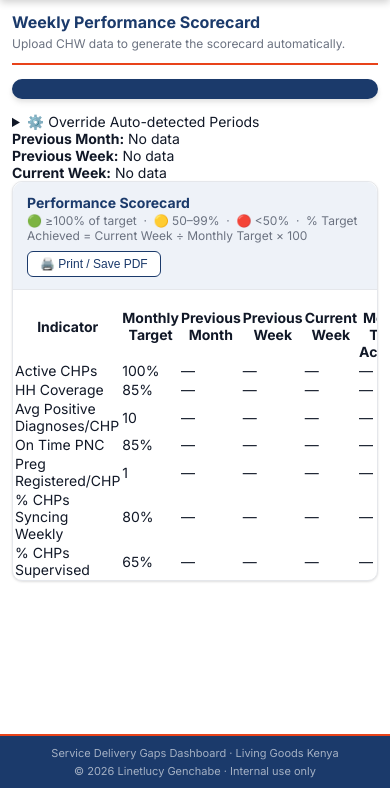
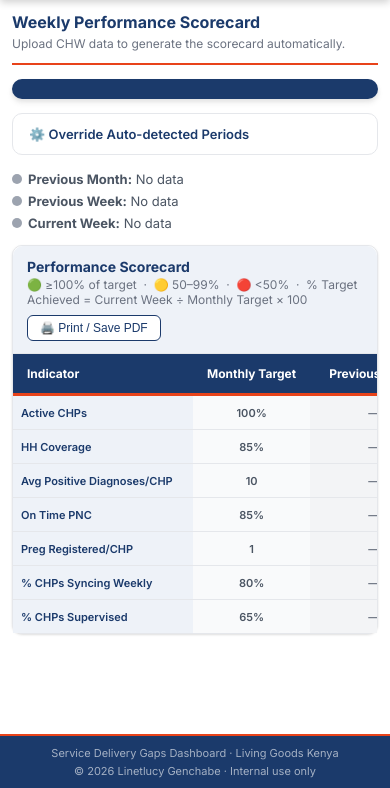
Before and after one commit to linetlucy-genchabe/Service-Delivery-Gaps, a Django app: page /scorecard/ in a window 390 px wide. Shown: the part 56-844 px from the top of the page. Run offline with Django 4.2, Linux system fonts and the light colour scheme; data that the repository does not hold is empty.

Commit message:
Add scorecard table styles, comparison bar styles and print media query

```diff
--- a/dashboard/static/dashboard/css/styles.css
+++ b/dashboard/static/dashboard/css/styles.css
@@ -734,3 +734,86 @@ body {
 .dot-yellow { background: var(--yellow); }
 .dot-cyan   { background: var(--cyan); }
 .dot-red    { background: var(--red); }
+
+/* ======================== SCORECARD ======================== */
+.scorecard-period-labels {
+  display: flex; flex-wrap: wrap; gap: 16px;
+  margin-bottom: 14px; font-size: 13px; color: var(--gray-600);
+}
+.period-label-item { display: flex; align-items: center; gap: 6px; }
+.period-dot { width: 10px; height: 10px; border-radius: 50%; background: var(--gray-400); flex-shrink: 0; }
+
+.scorecard-table {
+  width: 100%; border-collapse: collapse; font-size: 13px;
+}
+.scorecard-table thead tr {
+  background: var(--navy);
+}
+.scorecard-table thead th {
+  padding: 12px 14px; text-align: center; font-size: 12px;
+  font-weight: 700; color: var(--white); border-bottom: 3px solid var(--orange);
+  white-space: nowrap;
+}
+.scorecard-table thead th.sc-indicator { text-align: left; min-width: 180px; }
+.scorecard-table thead th.sc-target { min-width: 100px; }
+.scorecard-table thead th.sc-col { min-width: 130px; }
+.scorecard-table thead th.sc-current { border-left: 2px solid var(--orange); border-right: 2px solid var(--orange); }
+.scorecard-table thead th.sc-achieved { background: rgba(255,255,255,0.1); }
+
+.scorecard-table tbody tr { border-bottom: 1px solid var(--border); }
+.scorecard-table tbody tr:hover { background: var(--gray-50); }
+.scorecard-table tbody tr:last-child { border-bottom: none; }
+
+.sc-indicator-cell {
+  padding: 12px 14px; font-weight: 600; color: var(--navy);
+  text-align: left; background: var(--navy-light);
+}
+.sc-target-cell {
+  padding: 12px 14px; text-align: center; font-weight: 600;
+  color: var(--gray-600); background: var(--gray-50);
+}
+.sc-cell {
+  padding: 12px 14px; text-align: center; font-weight: 700;
+  font-size: 14px; transition: background .15s;
+}
+.sc-current {
+  border-left: 2px solid var(--orange);
+  border-right: 2px solid var(--orange);
+}
+.sc-achieved-cell { font-size: 13px; }
+
+/* Colour cells */
+.sc-green  { background: #DCFCE7; color: #166534; }
+.sc-yellow { background: #FEF9C3; color: #854D0E; }
+.sc-red    { background: #FEE2E2; color: #991B1B; }
+.sc-grey   { background: var(--gray-100); color: var(--text-muted); font-weight: 400; }
+
+/* Batch override panel */
+.batch-override-panel {
+  background: var(--white); border: 1px solid var(--border);
+  border-radius: var(--radius); padding: 12px 16px;
+  margin-bottom: 16px; font-size: 13px;
+}
+.batch-override-toggle {
+  cursor: pointer; font-weight: 600; color: var(--navy);
+  list-style: none; user-select: none;
+}
+.batch-override-toggle::-webkit-details-marker { display: none; }
+.batch-override-form { margin-top: 12px; }
+
+/* Print styles */
+@media print {
+  .navbar, .filter-bar, .batch-override-panel,
+  .scorecard-period-labels, .page-header .btn,
+  .card-header .btn, .footer { display: none !important; }
+  .main-content { padding: 0; }
+  .card { box-shadow: none; border: none; }
+  .scorecard-table { font-size: 11px; }
+  .sc-cell { padding: 8px 10px; }
+}
+
+@media (max-width: 768px) {
+  .scorecard-table { font-size: 11px; }
+  .sc-cell, .sc-indicator-cell, .sc-target-cell { padding: 8px 8px; }
+  .scorecard-period-labels { flex-direction: column; gap: 6px; }
+}
```
